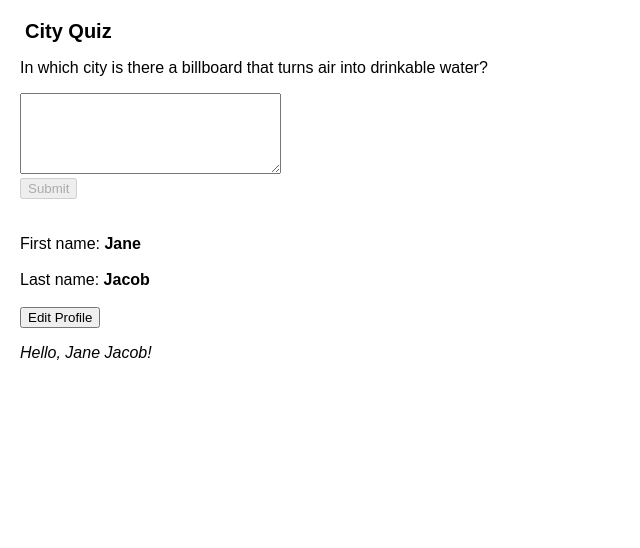
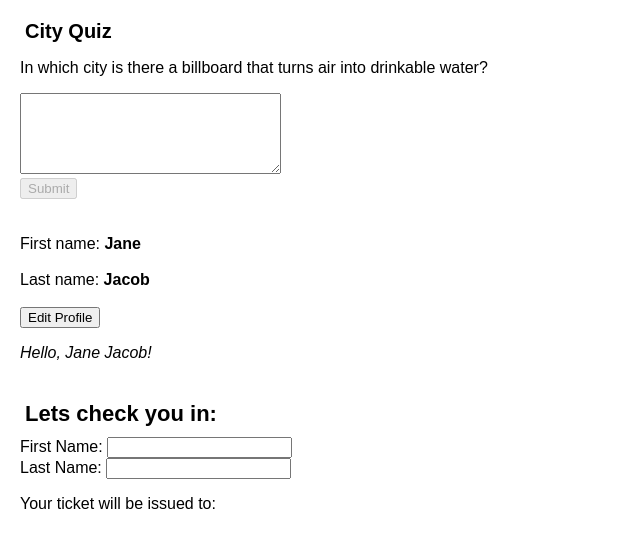
Before and after one commit to mustanjid/ReactLearning, a React (Create React App) app in the folder learnreactagain/: page / in a window 1280 px wide. Shown: the top 548 px of the page, without its empty margins (0-640 px from the left). Built offline with nearby package versions, Linux system fonts and the light colour scheme.

Commit message:
added state structure learning materials

```diff
--- a/learnreactagain/src/App.js
+++ b/learnreactagain/src/App.js
@@ -5,6 +5,7 @@
 import SliceArray from "./components/SliceArray"
 import Form from './components/ReactingToInputWithState/ReactingToInputWithState'
 import AForm from './components/ReactingToInputWithState/AForm'
+import StateStructure from './components/StateStructure/statestructure'
 
 function App() {
   return (
@@ -22,6 +23,8 @@
       <br />
       <br />
       <AForm />
+      <br />
+      <StateStructure />
     </>
   );
 }
--- /dev/null
+++ b/learnreactagain/src/components/StateStructure/statestructure.js
@@ -0,0 +1,36 @@
+import {useState} from 'react'
+
+export default function Form(){
+    const[firstName, setFirstName] = useState("")
+    const[lastName, setLastName] = useState('')
+
+    const fullName = firstName + ' ' + lastName;
+
+    function handleFirstName(e){
+        setFirstName(e.target.value)
+    }
+
+    function handleLastName(e){
+        setLastName(e.target.value)
+    }
+
+    return(
+        <>
+            <h1>Lets check you in:</h1>
+            <label>
+                First Name:{' '}
+                <input value={firstName} onChange={handleFirstName}/>
+            </label>
+            <br />
+
+            <label>
+                Last Name:{' '}
+                <input value={lastName} onChange={handleLastName}/>
+            </label>
+            <br />
+
+            <p>Your ticket will be issued to: {fullName}</p>
+
+        </>
+    )
+}
```
